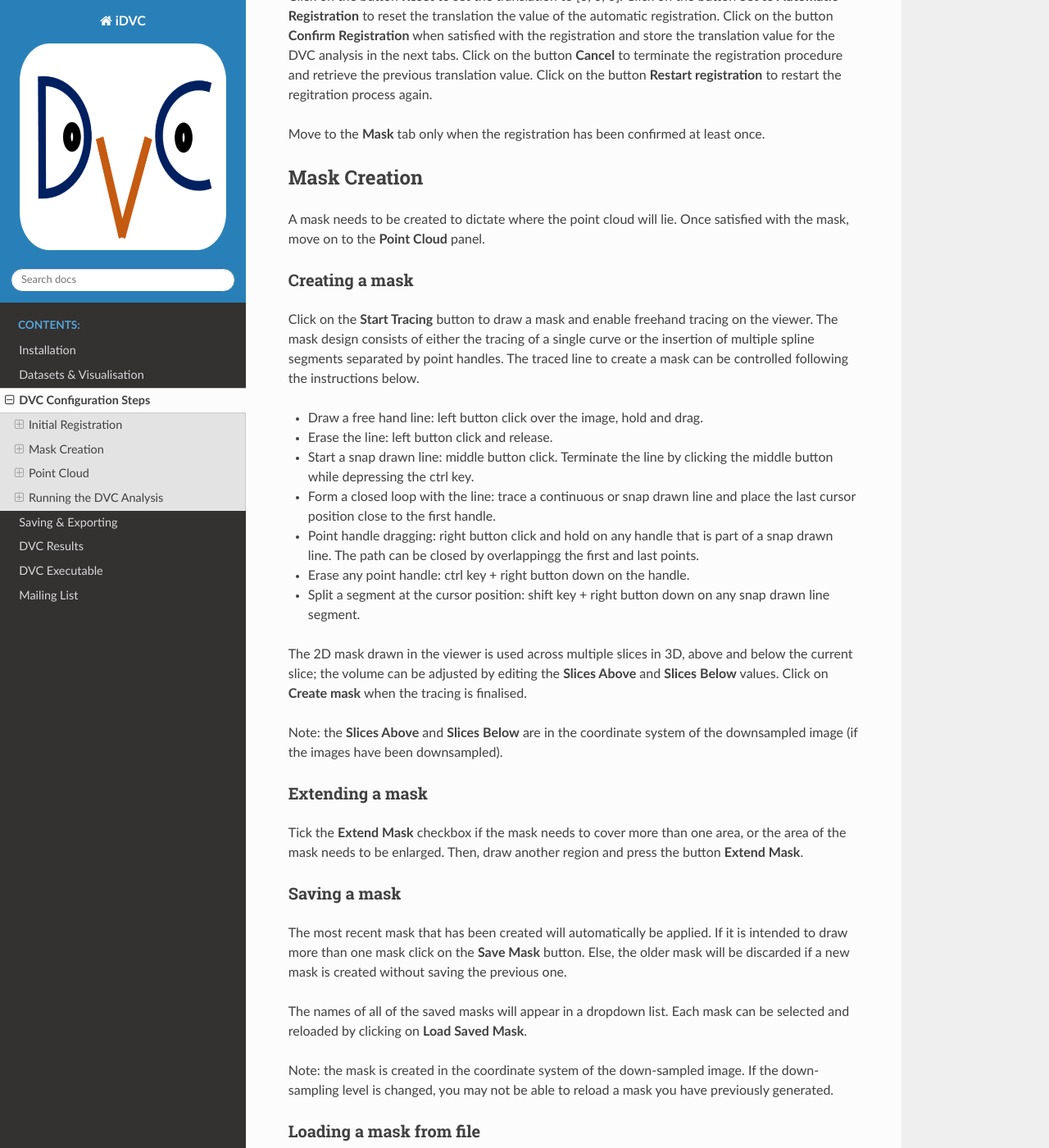
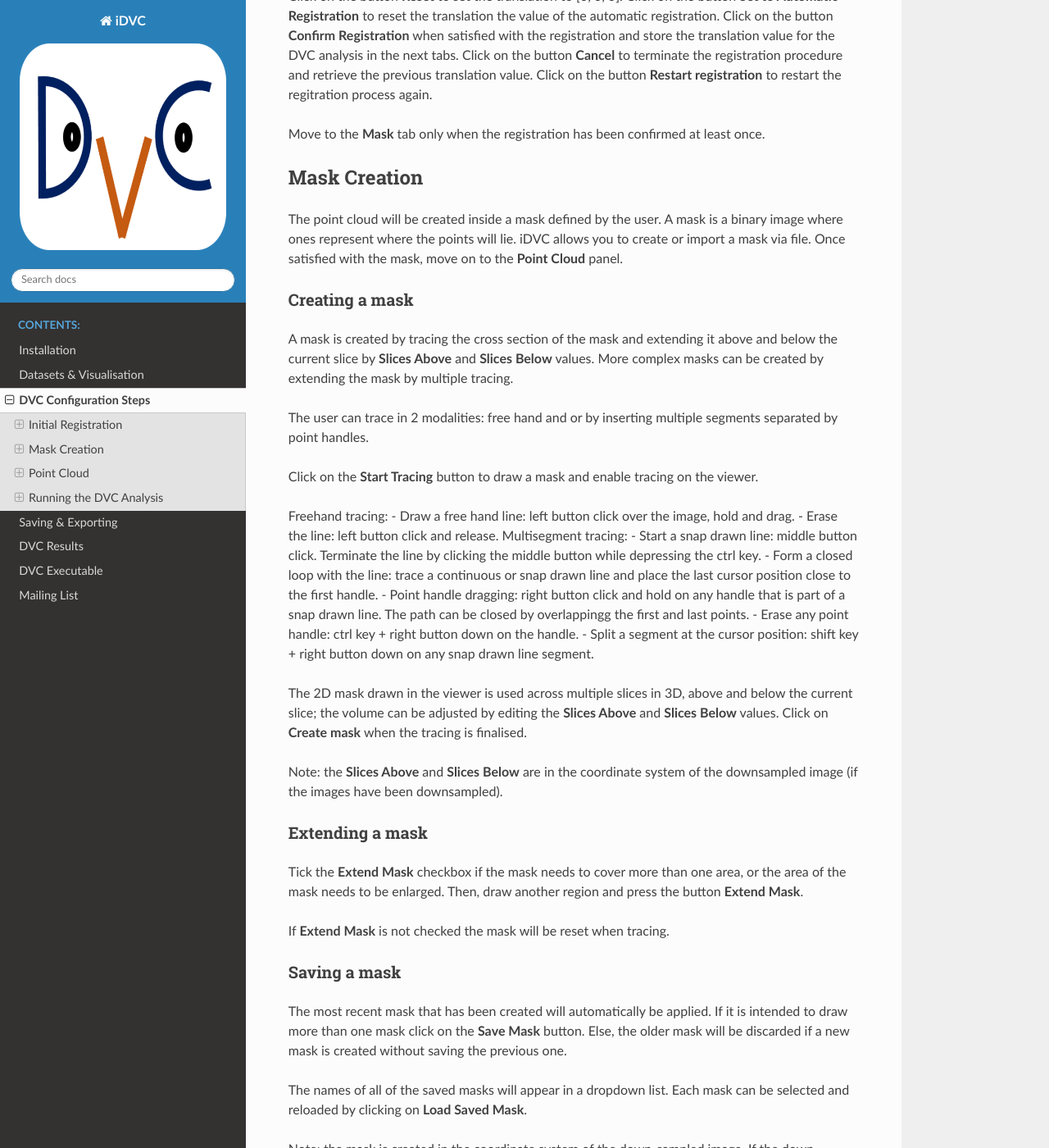
Before and after one commit to TomographicImaging/iDVC, a Sphinx documentation site: the page built from docs/source/dvc_steps.rst, in a window 1280 px wide and 1400 px high, scrolled down 1550 px. Shown: the whole window at 82% size. Built offline with Sphinx 7.4.7 and the Read the Docs theme 2.0.0, drawn with Linux system fonts in a browser that asks for light colours.

Commit message:
Apply suggestions from code review
Co-authored-by: Edoardo Pasca <14138589+paskino@users.noreply.github.com>

```diff
--- a/docs/source/dvc_steps.rst
+++ b/docs/source/dvc_steps.rst
@@ -59,17 +59,22 @@ Move to the **Mask** tab only when the registration has been confirmed at least
 
 Mask Creation
 =============
-A mask needs to be created to dictate where the point cloud will lie.
+The point cloud will be created inside a mask defined by the user. A mask is a binary image where ones represent where the points will lie. iDVC allows you to create or import a mask via file.
 Once satisfied with the mask, move on to the **Point Cloud** panel.
 
 Creating a mask
 ~~~~~~~~~~~~~~~
-Click on the **Start Tracing** button to draw a mask and enable freehand tracing on the viewer.
-The mask design consists of either the tracing of a single curve or the insertion of multiple spline segments separated by point handles.
-The traced line to create a mask can be controlled following the instructions below.
+A mask is created by tracing the cross section of the mask and extending it above and below the current slice by **Slices Above** and **Slices Below** values.
+More complex masks can be created by extending the mask by multiple tracing.
 
+The user can trace in 2 modalities: free hand and or by inserting multiple segments separated by point handles.
+
+Click on the **Start Tracing** button to draw a mask and enable tracing on the viewer.
+
+Freehand tracing:
 - Draw a free hand line: left button click over the image, hold and drag.
 - Erase the line: left button click and release.
+Multisegment tracing:
 - Start a snap drawn line: middle button click. Terminate the line by clicking the middle button while depressing the ctrl key.
 - Form a closed loop with the line: trace a continuous or snap drawn line and place the last cursor position close to the first handle.
 - Point handle dragging: right button click and hold on any handle that is part of a snap drawn line. The path can be closed by overlappingg the first and last points.
@@ -86,6 +91,8 @@ Extending a mask
 
 Tick the **Extend Mask** checkbox if the mask needs to cover more than one area, or the area of the mask needs to be enlarged.
 Then, draw another region and press the button **Extend Mask**.
+
+If **Extend Mask** is not checked the mask will be reset when tracing.
 
 Saving a mask
 ~~~~~~~~~~~~~
```
